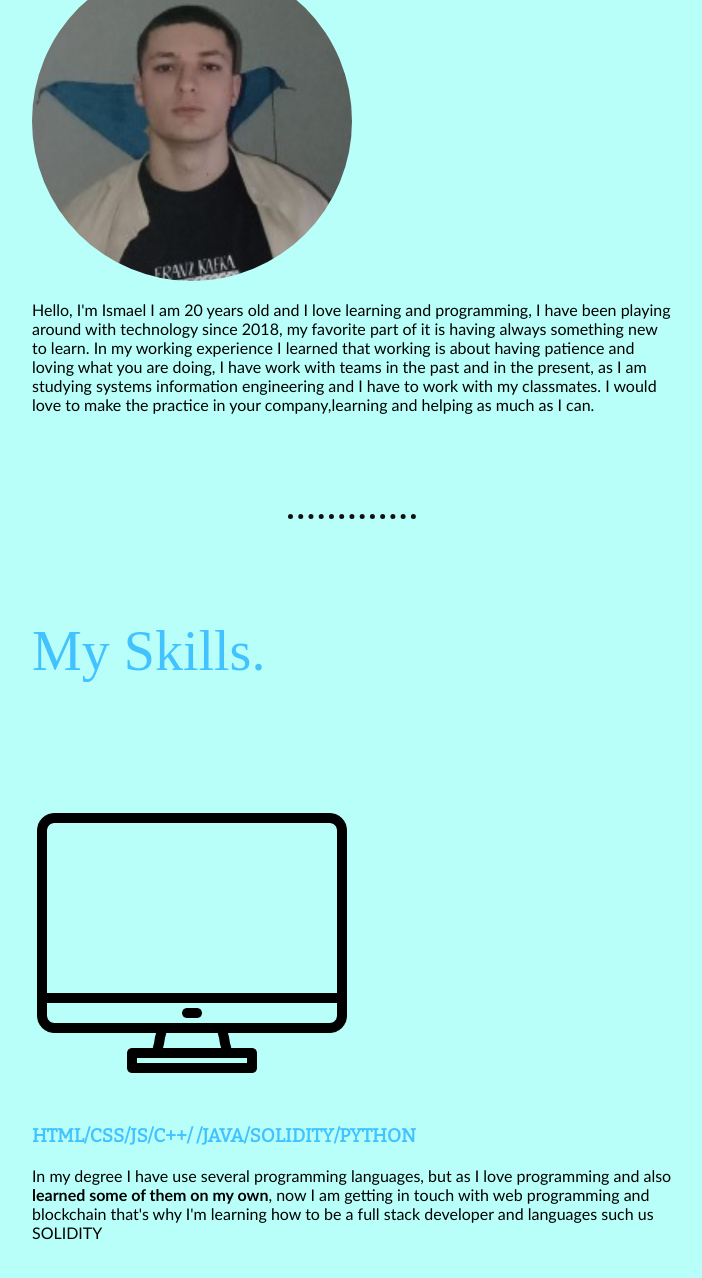
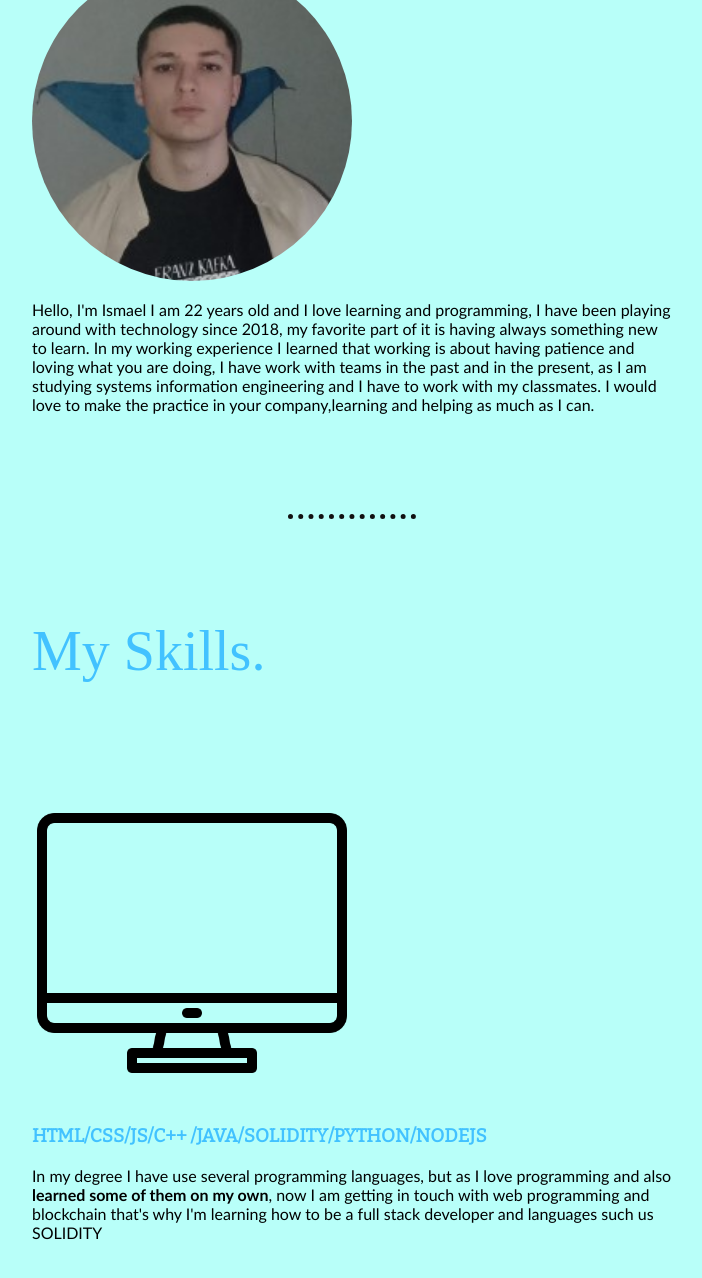
Before and after one commit to Equipo45/mywebpage, a plain HTML site: page index.html in a window 1280 px wide. Shown: the part 716-1994 px from the top of the page, without its empty margins (288-990 px from the left). Drawn offline with nearby package versions, Linux system fonts and the light colour scheme.

Commit message:
Update index.html

```diff
--- a/index.html
+++ b/index.html
@@ -25,7 +25,7 @@
       <div class="profile">
         <img class = "profile-photo img" src="image/photo.jpg" alt="">
 
-        <p>Hello, I'm Ismael I am 20 years old and I love learning and programming, I have been playing around with technology
+        <p>Hello, I'm Ismael I am 22 years old and I love learning and programming, I have been playing around with technology
  since 2018, my favorite part of it is having always something new to learn. In my working experience I learned that
  working is about having patience and loving what you are doing, I have work with teams in the past and in the present, as I am studying systems information engineering and I have to work with my classmates. I would love to make the practice in your company,learning and helping as much as I can.
         </p>
@@ -36,8 +36,8 @@
         <h2 class="light-blue web-margin">My Skills.</h2>
         <div class="skill-row">
           <img class="computer-img img" src="image/monitor.png" alt="">
-          <h3 class="light-blue">HTML/CSS/JS/C++/
-            /JAVA/SOLIDITY/PYTHON</h3>
+          <h3 class="light-blue">HTML/CSS/JS/C++
+            /JAVA/SOLIDITY/PYTHON/NODEJS</h3>
           <p>In my degree I have use several programming languages, but as I love programming and also <strong>learned some of them on my own</strong>, now I am getting in touch with web programming and blockchain that's why I'm learning how to be a full stack developer and languages such us SOLIDITY</p>
         </div>
         <div class="skill-row">
```
